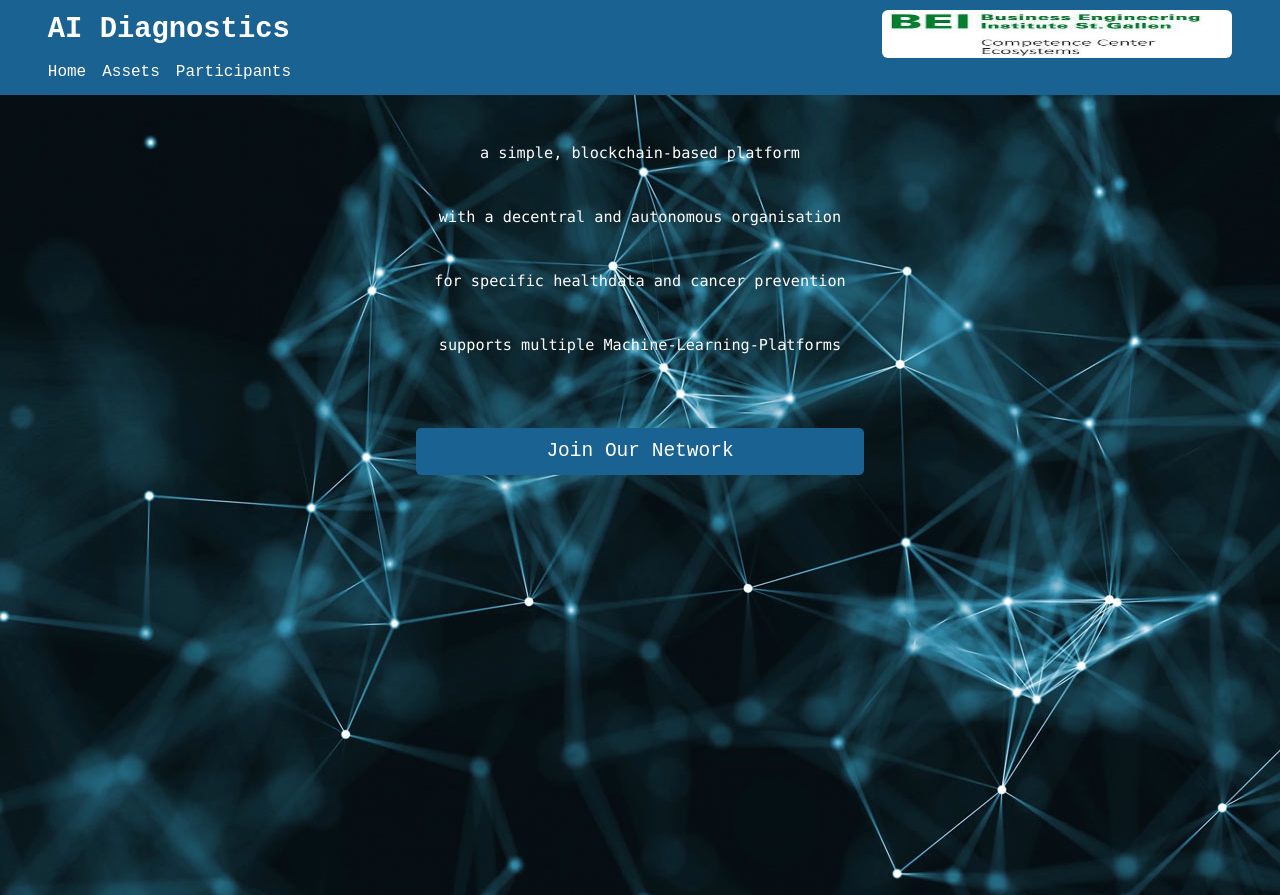
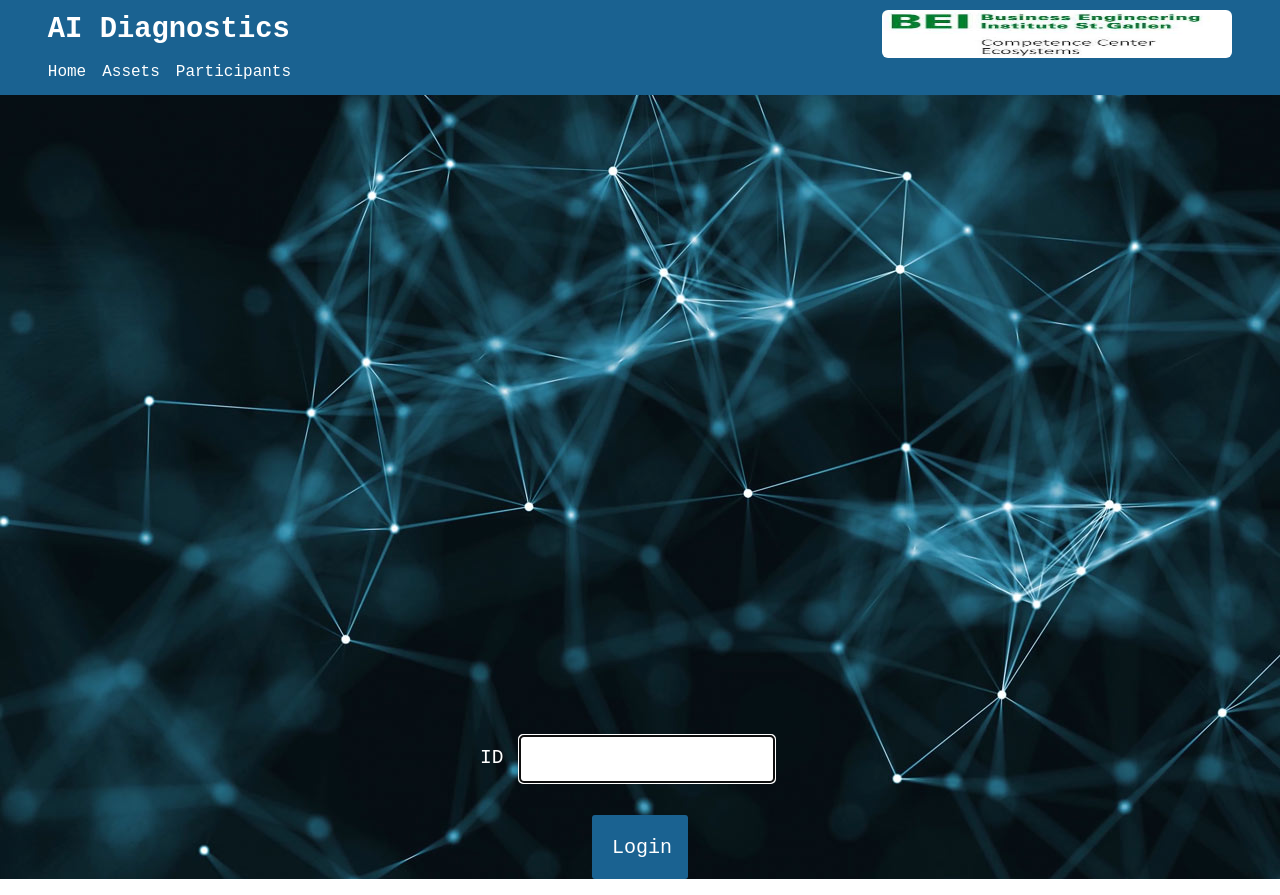
Before and after one commit to lipka00/hackathon_bc_bei, a React (Create React App) app in the folder my-app/: page / in a window 1280 px wide. Built offline with nearby package versions, Linux system fonts and the light colour scheme; no server answers.

Commit message:
Login form tested

```diff
--- a/my-app/package.json
+++ b/my-app/package.json
@@ -8,6 +8,7 @@
     "@testing-library/user-event": "^12.6.0",
     "body-parser": "^1.19.0",
     "react": "^17.0.1",
+    "react-bootstrap": "^1.4.3",
     "react-dom": "^17.0.1",
     "react-responsive-modal": "^6.0.0",
     "react-router-dom": "^5.2.0",
--- a/my-app/src/App.js
+++ b/my-app/src/App.js
@@ -6,6 +6,7 @@ import Connection from './Connection'
 import Assets from './components/Assets'
 import Participants from './components/Participants'
 import Section from './components/Section'
+import Login from './containers/Login'
 
 class App extends Component {
 
@@ -138,7 +139,10 @@ class App extends Component {
   return (
     <Router>
       <Header/>
-      <Route exact path={"/"} render={props => (
+      <Route exact path="/">
+        <Login />
+      </Route>
+      <Route exact path={"/home"} render={props => (
         <React.Fragment>
           <Section></Section>
         </React.Fragment>
--- /dev/null
+++ b/my-app/src/containers/Login.css
@@ -0,0 +1,44 @@
+.Login {
+    width: 80%;
+    display: block;
+    margin-left: auto;
+    margin-right: auto;
+    margin-top: 50%;
+}
+
+.Login form {
+    margin: 0 auto;
+    max-width: 320px;
+    display: block;
+    margin-left: auto;
+    margin-right: auto;
+    font-family: monospace;
+}
+
+.form-control {
+    height: 6vh;
+    width: 80%;
+    border-radius:4px;
+    padding-left: 16px;
+    font-size: 1.0rem;
+    font-family: monospace;
+}
+
+
+#labelLogin {
+    color: white;
+    margin-right: 5%;
+}
+
+#loginButton {
+    margin-top: 10%;
+    background-color: rgb(26, 98, 145);
+    border-radius: 3px;
+    display:block;
+    margin-left: auto;
+    margin-right: auto;
+    width: 30%;
+    height: 8vh;
+    font-size: 1.25rem;
+    font-family: monospace;
+  }
--- /dev/null
+++ b/my-app/src/containers/Login.js
@@ -0,0 +1,82 @@
+import React, { useState } from "react";
+import Form from "react-bootstrap/Form";
+import Button from "react-bootstrap/Button";
+import "./Login.css";
+
+export default function Login() {
+  const [id_doc, setEmail] = useState("");
+
+  function validateForm() {
+    return id_doc.length > 0;
+  }
+
+  function handleSubmit(event) {
+    event.preventDefault();
+  }
+
+  // handle button click of login form
+  const handleLogin = () => {
+    props.history.push('/home');
+  }
+
+  return (
+    <div className="Login">
+      <Form onSubmit={handleSubmit}>
+        <Form.Group size="lg" controlId="email">
+          <Form.Label id="labelLogin">ID</Form.Label>
+          <Form.Control
+            autoFocus
+            type="id_doc"
+            value={id_doc}
+            onChange={(e) => setEmail(e.target.value)}
+          />
+        </Form.Group>
+        <Button id = "loginButton" block size="lg" type="submit" onClick={handleLogin} disabled={!validateForm()}>
+          Login
+        </Button>
+      </Form>
+    </div>
+  );
+
+
+  /*
+  export default function Login() {
+  const [email, setEmail] = useState("");
+  const [password, setPassword] = useState("");
+
+  function validateForm() {
+    return email.length > 0 && password.length > 0;
+  }
+
+  function handleSubmit(event) {
+    event.preventDefault();
+  }
+
+  return (
+    <div className="Login">
+      <Form onSubmit={handleSubmit}>
+        <Form.Group size="lg" controlId="email">
+          <Form.Label>Email</Form.Label>
+          <Form.Control
+            autoFocus
+            type="email"
+            value={email}
+            onChange={(e) => setEmail(e.target.value)}
+          />
+        </Form.Group>
+        <Form.Group size="lg" controlId="password">
+          <Form.Label>Password</Form.Label>
+          <Form.Control
+            type="password"
+            value={password}
+            onChange={(e) => setPassword(e.target.value)}
+          />
+        </Form.Group>
+        <Button block size="lg" type="submit" disabled={!validateForm()}>
+          Login
+        </Button>
+      </Form>
+    </div>
+  );
+  }*/
+}
```
Also changed, not shown: 2 other files (tests, documents, lock files or other folders).
